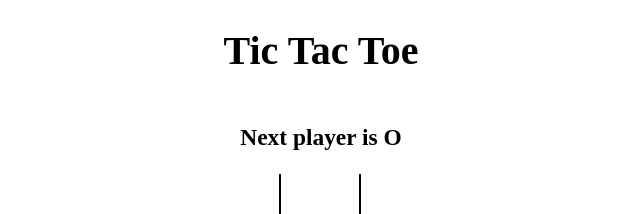
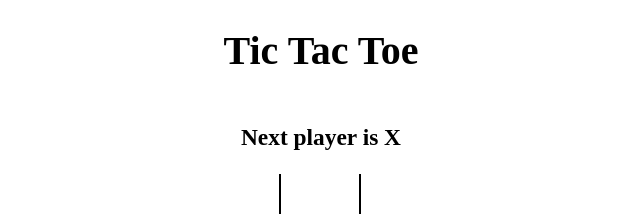
Before and after one commit to Dhrumi-Vakhariya/tictactoe, a React (Vite) app: page / in a window 1280 px wide. Shown: the top 214 px of the page, without its empty margins (319-959 px from the left). Built offline with nearby package versions, Linux system fonts and the light colour scheme.

Commit message:
transform state to game history

```diff
--- a/src/App.jsx
+++ b/src/App.jsx
@@ -4,35 +4,41 @@ import { calculateWinner } from "./helpers";
 import "./styles/root.scss";
 
 const App = () => {
-  const [board, setboard] = useState(Array(9).fill(null));
-  const [isXNext, setisXNext] = useState(false);
+  const [history, sethistory] = useState([
+    { board: Array(9).fill(null), isXNext: true },
+  ]);
 
-  const winner = calculateWinner(board);
+  const [currentMove, setcurrentMove] = useState(0);
+  const current = history[currentMove];
+  const winner = calculateWinner(current.board);
 
   const message = winner
     ? `Winner is ${winner}`
-    : `Next player is ${isXNext ? "X" : "O"}`;
+    : `Next player is ${current.isXNext ? "X" : "O"}`;
 
   const handleSquareClick = (position) => {
-    if (board[position] || winner) {
+    if (current.board[position] || winner) {
       return;
     }
-    setboard((prev) => {
-      return prev.map((square, pos) => {
+    sethistory((prev) => {
+      const last = prev[prev.length - 1];
+
+      const newBoard = last.board.map((square, pos) => {
         if (pos === position) {
-          return isXNext ? "X" : "O";
+          return last.isXNext ? "X" : "O";
         }
         return square;
       });
+      return prev.concat({ board: newBoard, isXNext: !last.isXNext });
     });
-    setisXNext((prev) => !prev);
+    setcurrentMove((prev) => prev + 1);
   };
 
   return (
     <div className="app">
       <h1>Tic Tac Toe</h1>
       <h3>{message}</h3>
-      <Board board={board} handleSquareClick={handleSquareClick} />
+      <Board board={current.board} handleSquareClick={handleSquareClick} />
     </div>
   );
 };
```
